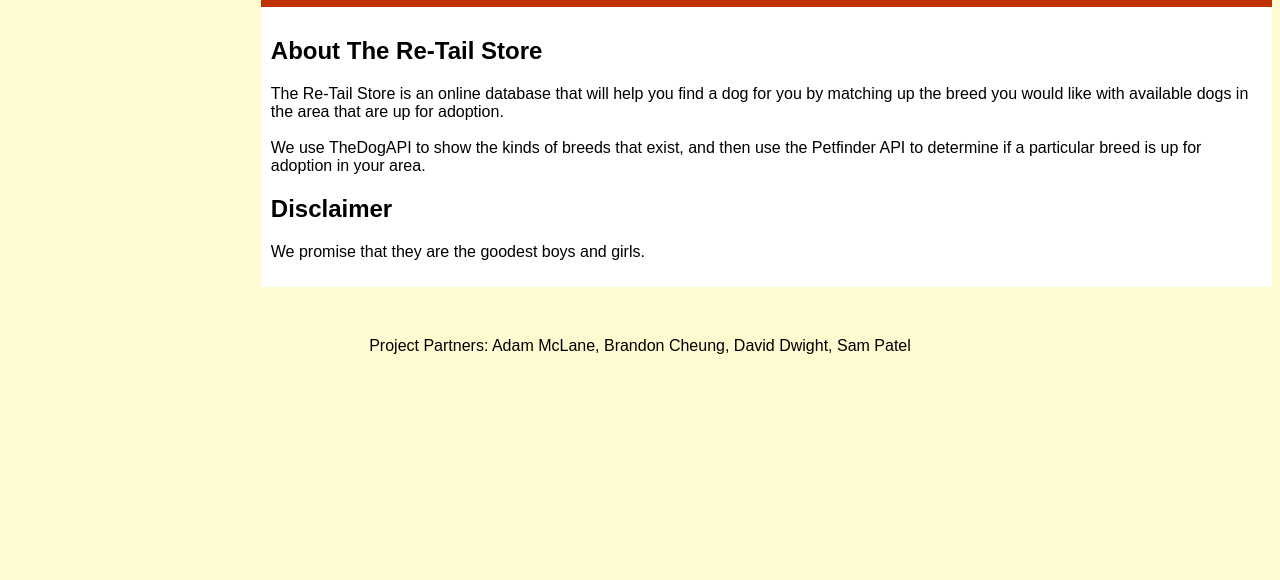
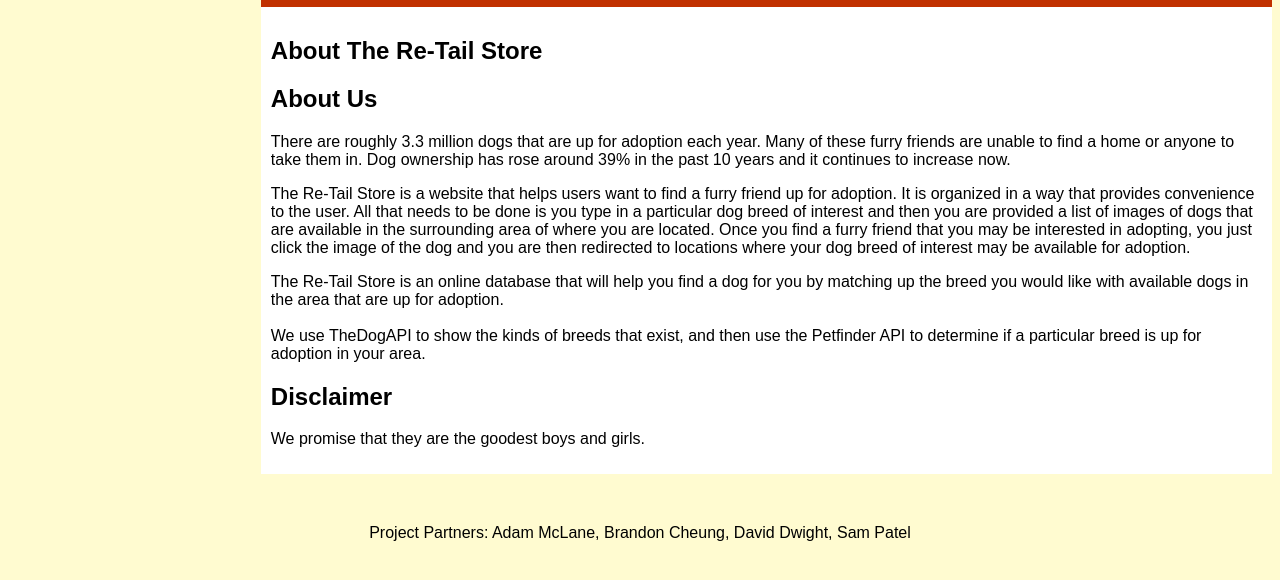
Before and after one commit to DaveDw/dog-breed-finder, a plain HTML site: page index.html in a window 1280 px wide. Shown: the part 308-888 px from the top of the page. Before the commit the page ends 800 px from the top, so only its background shows below. Drawn offline with Linux system fonts and the light colour scheme; no server answers.

Commit message:
fixing about us

```diff
--- a/index.html
+++ b/index.html
@@ -6,10 +6,7 @@
     <meta http-equiv="X-UA-Compatible" content="IE=edge">
     <meta name="viewport" content="width=device-width, initial-scale=1.0">
     <title>The Re-Tail Store</title>
-    <link rel="icon"
-          type="image/png"
-          href="https://d29fhpw069ctt2.cloudfront.net/icon/image/39024/preview.png"
-    >
+    <link rel="icon" type="image/png" href="https://d29fhpw069ctt2.cloudfront.net/icon/image/39024/preview.png">
     <link rel="stylesheet" href="assets\style.css">
 </head>
 
@@ -40,6 +37,19 @@
 
     <section class="content" id="aboutUs">
         <h1>About The Re-Tail Store</h1>
+
+        <h1>About Us</h1>
+        <p>There are roughly 3.3 million dogs that are up for adoption each year. Many of these furry friends are unable
+            to find a home or anyone to take them in. Dog ownership has rose around 39% in the past 10 years and it
+            continues to increase now.</p>
+
+        <p>The Re-Tail Store is a website that helps users want to find a furry friend up for adoption. It is organized
+            in a way that provides convenience to the user. All that needs to be done is you type in a particular dog
+            breed of interest and then you are provided a list of images of dogs that are available in the surrounding
+            area of where you are located. Once you find a furry friend that you may be interested in adopting, you just
+            click the image of the dog and you are then redirected to locations where your dog breed of interest may be
+            available for adoption.</p>
+
         <p>
             The Re-Tail Store is an online database that will help you find a dog for you by matching up the breed you
             would like with available dogs in the area that are up for adoption.
@@ -60,7 +70,7 @@
     <form class="sideColumn">
         <h1>Search</h1>
         <input type="input" placeholder="Find a Furry Friend..." type="text" id="search">
-        <button id="searchBtn"  >Search</button>
+        <button id="searchBtn">Search</button>
         <!-- added type=text" -->
     </form>
     <!-- Side bar for list? Search? -->
```
Also changed, not shown: 1 other file.
